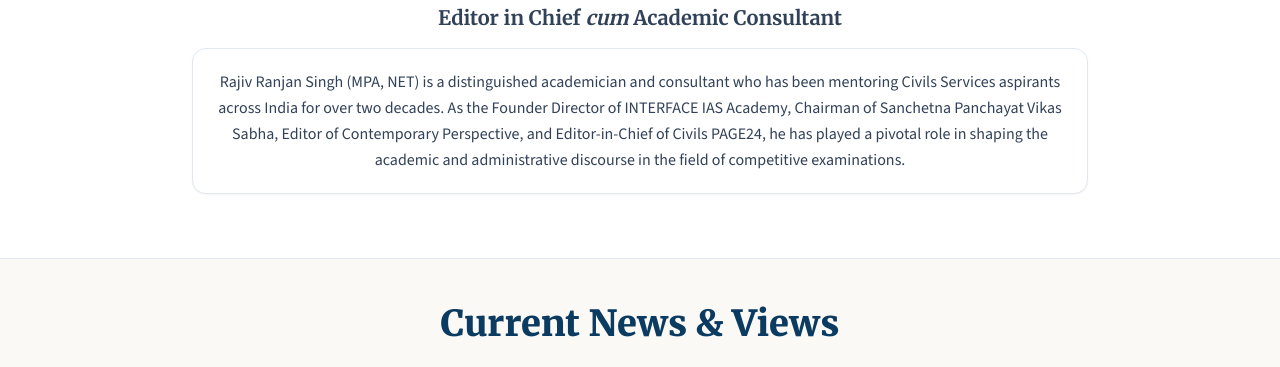
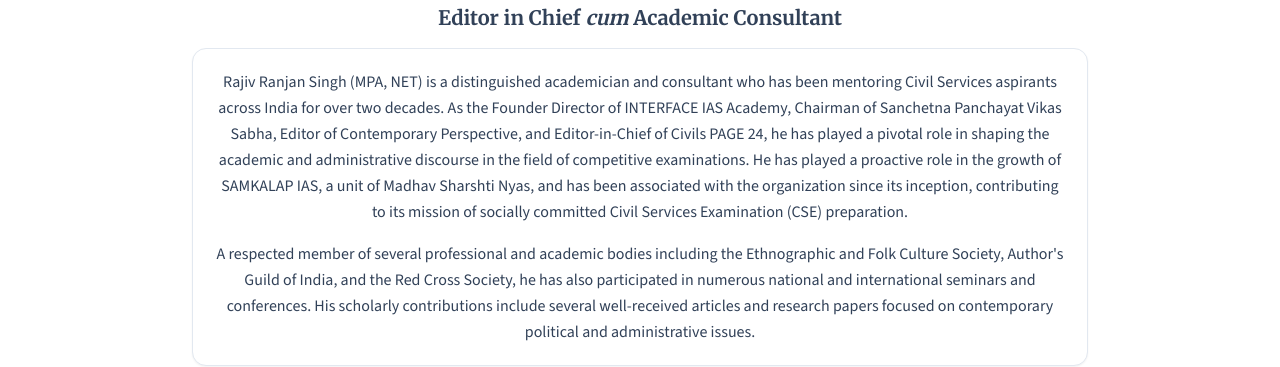
Before and after one commit to devch007/Civilspage, a Next.js app: page / in a window 1280 px wide. Shown: the part 671-1038 px from the top of the page. Built offline with nearby package versions, Linux system fonts and the light colour scheme; no server answers; the database is empty.

Commit message:
Update mentor biography with extended details

```diff
--- a/src/components/sections/Mentor.tsx
+++ b/src/components/sections/Mentor.tsx
@@ -35,9 +35,12 @@
             viewport={{ once: true }}
             transition={{ duration: 0.5 }}
           >
-            <div className="space-y-3">
+            <div className="space-y-4">
               <p className="text-sm sm:text-base text-slate-700 leading-relaxed font-normal">
-                Rajiv Ranjan Singh (MPA, NET) is a distinguished academician and consultant who has been mentoring Civils Services aspirants across India for over two decades. As the Founder Director of INTERFACE IAS Academy, Chairman of Sanchetna Panchayat Vikas Sabha, Editor of Contemporary Perspective, and Editor-in-Chief of Civils PAGE24, he has played a pivotal role in shaping the academic and administrative discourse in the field of competitive examinations.
+                Rajiv Ranjan Singh (MPA, NET) is a distinguished academician and consultant who has been mentoring Civil Services aspirants across India for over two decades. As the Founder Director of INTERFACE IAS Academy, Chairman of Sanchetna Panchayat Vikas Sabha, Editor of Contemporary Perspective, and Editor-in-Chief of Civils PAGE 24, he has played a pivotal role in shaping the academic and administrative discourse in the field of competitive examinations. He has played a proactive role in the growth of SAMKALAP IAS, a unit of Madhav Sharshti Nyas, and has been associated with the organization since its inception, contributing to its mission of socially committed Civil Services Examination (CSE) preparation.
+              </p>
+              <p className="text-sm sm:text-base text-slate-700 leading-relaxed font-normal">
+                A respected member of several professional and academic bodies including the Ethnographic and Folk Culture Society, Author's Guild of India, and the Red Cross Society, he has also participated in numerous national and international seminars and conferences. His scholarly contributions include several well-received articles and research papers focused on contemporary political and administrative issues.
               </p>
             </div>
           </motion.div>
```
